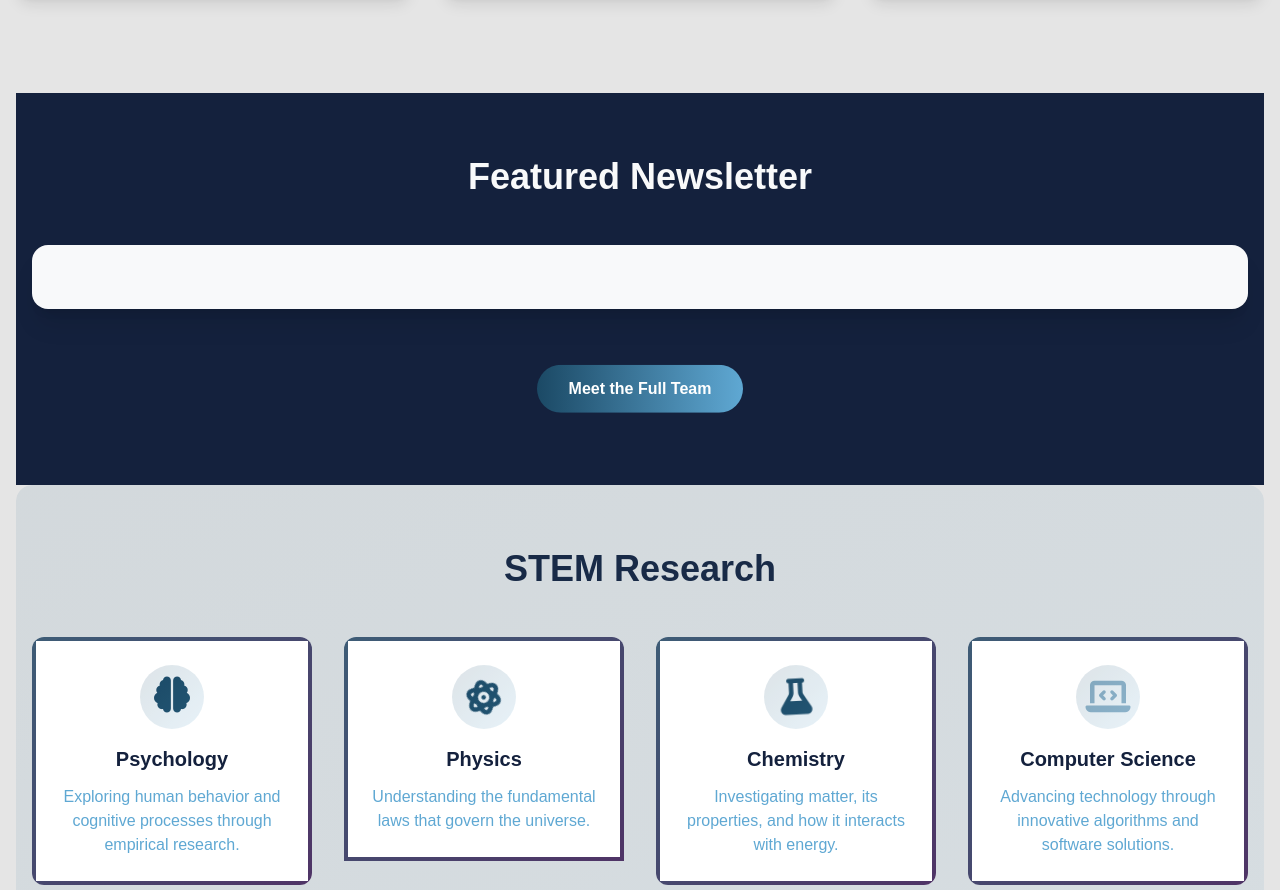
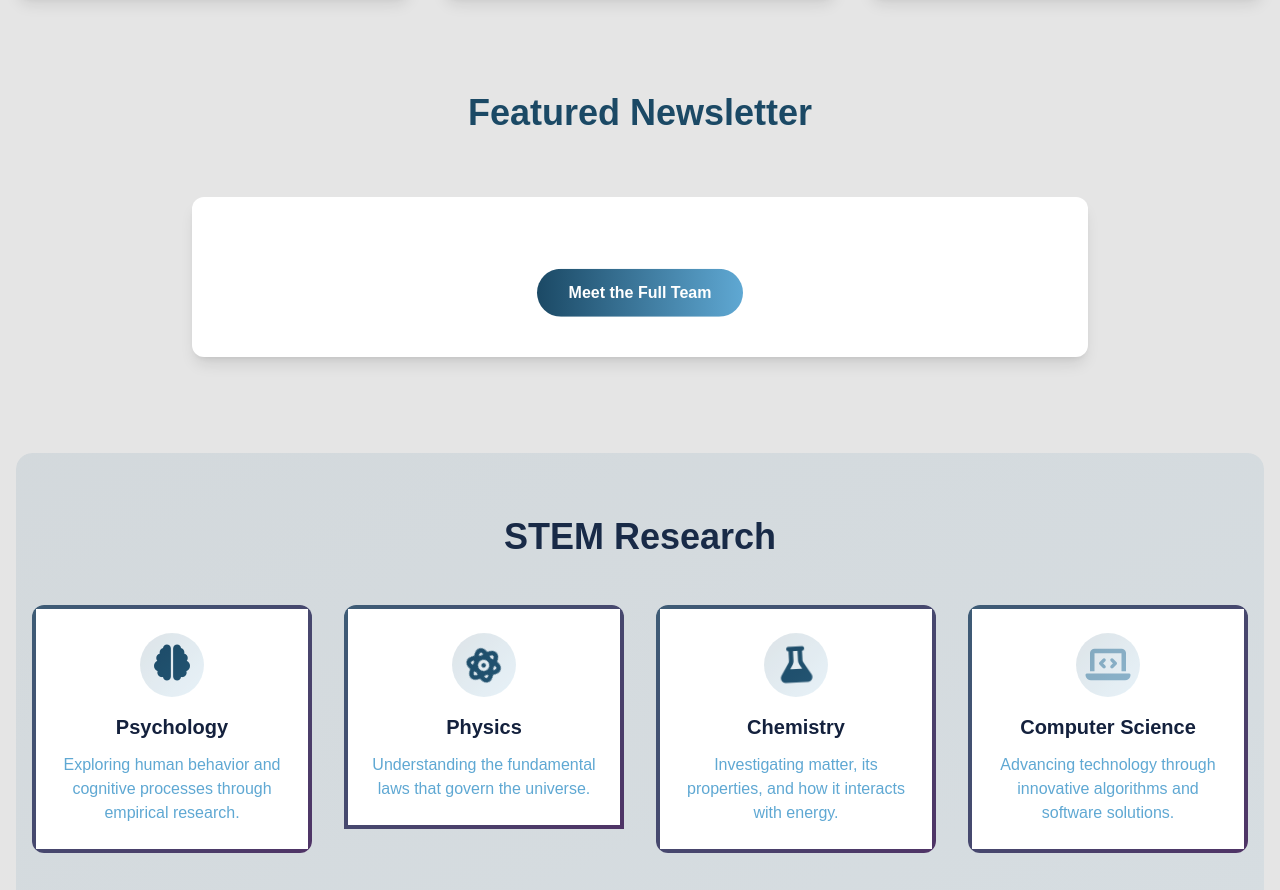
Before and after one commit to Nikit-79/PixelPulse, a plain HTML site: page index.html in a window 1280 px wide. Shown: the part 1058-1948 px from the top of the page. Drawn offline with nearby package versions, Linux system fonts and the light colour scheme.

Commit message:
Update index.html

```diff
--- a/index.html
+++ b/index.html
@@ -246,15 +246,13 @@
       </section>
 
 
-      <!-- Newsletter Section -->
-      <section id="newsletters" class="bg-oxford-blue py-16">
-        <div class="container mx-auto px-4">
+      <!-- NEWSLETTER SECTION -->
 
       <!-- Featured Newsletter -->
-          <h2 class="text-4xl font-bold text-center text-stardust mb-12 animate-fade-in">Featured Newsletter</h2>
-          <div id="featured-newsletter" class="mb-16">
-              <div id="featured-content" class="bg-stardust rounded-2xl p-8 shadow-xl"></div>
-          </div>
+      <section class="my-24">
+
+        <h2 class="text-4xl font-bold text-center text-chambray mb-16">Featured Newsletter</h2>
+        <div id="featured-newsletter" class="max-w-4xl mx-auto bg-white rounded-xl shadow-lg p-8 transform hover:-translate-y-1 transition duration-300">
 
         <!-- All Newsletters -->
         <div class="text-center mt-12">
@@ -263,7 +261,6 @@
           </a>
         </div>
 
-        </div>
       </section>
 
 
```
Lines whose indentation alone changed are shown as unchanged.
